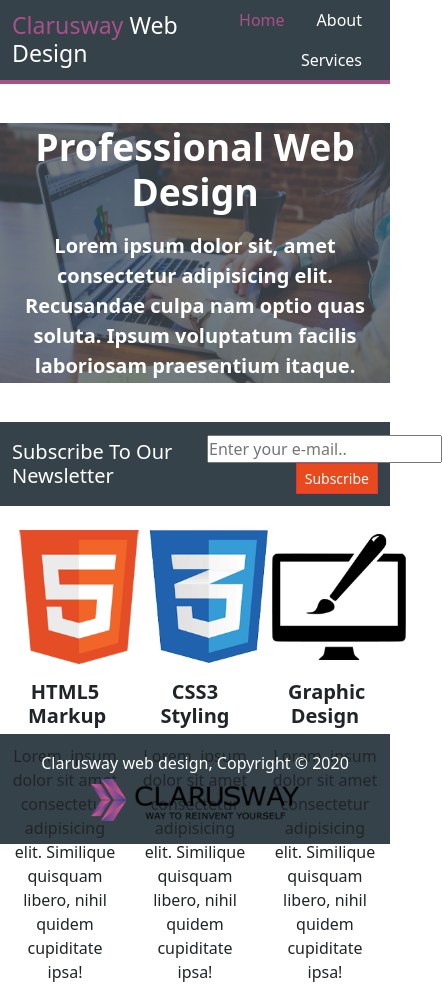
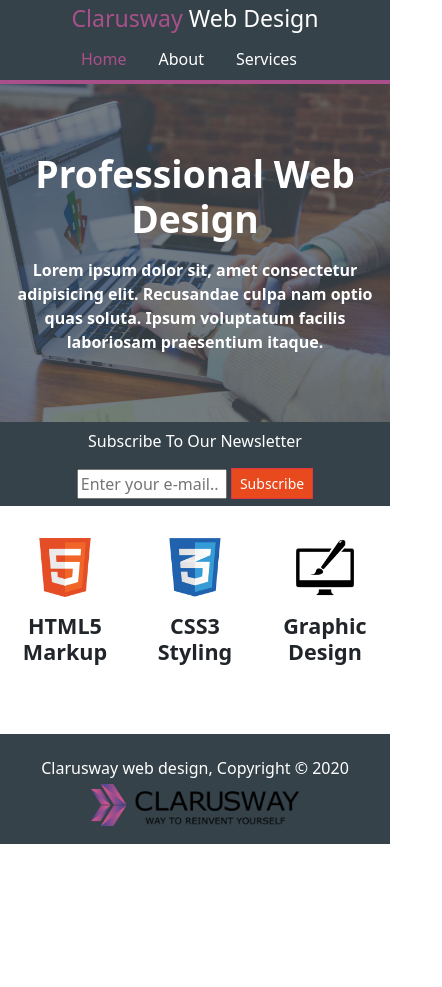
Before and after one commit to asoylu06/006-website-page-design, a plain HTML site: page index.html in a window 390 px wide. Shown: the whole page, 442 px wide, since content can reach past the window. After the commit the page ends 844 px from the top, so only its background shows below. Drawn offline with nearby package versions, Linux system fonts and the light colour scheme.

Commit message:
Some media screen adaptations are applied

```diff
--- a/index.html
+++ b/index.html
@@ -15,12 +15,12 @@
 </head>
 <body>
     <div class="container-fluid h-100">
-        <div class="part1 row row-cols-2 h-10">
-            <div class="h3 my-auto">
-                <span class="text-primary">Clarusway</span>
+        <div class="part1 row row-cols-sm-2 h-10">
+            <div class="fs-3 my-auto text-center text-sm-start">
+                <span>Clarusway</span>
                 Web Design
             </div>
-            <nav class="nav col-6 justify-content-end align-self-center">
+            <nav class="nav justify-content-center justify-content-sm-end align-self-center">
                 <a class="nav-item nav-link active" aria-current="page" href="index.html" style="color: #A9508B !important;">Home</a>
                 <a class="nav-item nav-link" href="about.html">About</a>
                 <a class="nav-item nav-link" href="services.html">Services</a>
@@ -29,37 +29,37 @@
 
         <div class="part2 row h-40 align-content-center text-center text-white">
             <h1 class="display-3 fw-bold my-3">Professional Web Design</h1>
-            <p class="fs-5 fw-bold">Lorem ipsum dolor sit, amet consectetur adipisicing elit. Recusandae culpa nam optio quas soluta. Ipsum voluptatum facilis laboriosam praesentium itaque.</p>
+            <p class="fw-bold">Lorem ipsum dolor sit, amet consectetur adipisicing elit. Recusandae culpa nam optio quas soluta. Ipsum voluptatum facilis laboriosam praesentium itaque.</p>
         </div>
 
-        <div class="part3 row row-cols-2 h-10">
-            <div class="h5 my-auto">Subscribe To Our Newsletter</div>
-            <form action="#" class="my-auto text-end">
-                <input type="text" placeholder="Enter your e-mail.." class="align-middle">
-                <button type="submit" class="btn btn-danger btn-sm" class="align-middle">Subscribe</button>
+        <div class="part3 row row-cols-1 row-cols-sm-2 h-10">
+            <div class="my-auto text-center text-sm-start">Subscribe To Our Newsletter</div>
+            <form action="#" class="my-auto text-center text-sm-end">
+                <input type="text" placeholder="Enter your e-mail.." class="align-middle w-25">
+                <button type="submit" class="btn btn-danger btn-sm w-20 align-self-center">Subscribe</button>
             </form>
         </div>
 
-        <div class="part4 row row-cols-3 h-27 text-center py-4">
-            <div>
+        <div class="part4 row row-cols-3 h-27 text-center">
+            <div class="h-100 py-3 mt-3">
                 <a href="#">
-                    <img src="./img/logo_html.png" alt="html logo" class="h-25">
+                    <img src="./img/logo_html.png" alt="html logo" class="h-30">
                 </a>
-                <h4 class="fs-5 fw-bold m-3">HTML5 Markup</h4>
+                <h4 class="fw-bold my-3">HTML5 Markup</h4>
                 <p>Lorem, ipsum dolor sit amet consectetur adipisicing elit. Similique quisquam libero, nihil quidem cupiditate ipsa!</p>
             </div>
-            <div>
+            <div class="h-100 py-3 mt-3">
                 <a href="#">
-                    <img src="./img/logo_css.png" alt="css logo" class="h-25">
+                    <img src="./img/logo_css.png" alt="css logo" class="h-30">
                 </a>
-                <h4 class="fs-5 fw-bold m-3">CSS3 Styling</h4>
+                <h4 class="fw-bold my-3">CSS3 Styling</h4>
                 <p>Lorem, ipsum dolor sit amet consectetur adipisicing elit. Similique quisquam libero, nihil quidem cupiditate ipsa!</p>
             </div>
-            <div>
+            <div class="h-100 py-3 mt-3">
                 <a href="#">
-                    <img src="./img/logo_brush.png" alt="brush logo" class="h-25">
+                    <img src="./img/logo_brush.png" alt="brush logo" class="h-30">
                 </a>
-                <h4 class="fs-5 fw-bold m-3">Graphic Design</h4>
+                <h4 class="fw-bold my-3">Graphic Design</h4>
                 <p>Lorem, ipsum dolor sit amet consectetur adipisicing elit. Similique quisquam libero, nihil quidem cupiditate ipsa!</p>
             </div>
         </div>
@@ -67,7 +67,7 @@
         <div class="part5 row h-13 text-center align-content-center justify-content-center">
             <p class="m-1">Clarusway web design, Copyright &copy; 2020</p>
             <a href="#" class="w-auto">
-                <img src="./img/clarusway_logo.png" alt="clarusway logo" class="h-80 m-0 p-0">
+                <img src="./img/clarusway_logo.png" alt="clarusway logo" class="w-80 m-0 p-0">
             </a>
         </div>
     </div>
--- a/scss/abstracts/_index.scss
+++ b/scss/abstracts/_index.scss
@@ -1,2 +1,2 @@
-@forward '../abstracts/mixins.scss';
-@forward '../abstracts/variables.scss';
+@forward 'mixins';
+@forward 'variables';
--- a/scss/abstracts/_mixins.scss
+++ b/scss/abstracts/_mixins.scss
@@ -8,10 +8,10 @@ $n: 100;
 }
 
 // Adjust width according to the class name
-$n: 100;
-@while $n > 0 {
-  .w-#{$n} { width: 1% * $n; }
-  $n: $n - 1;
+$k: 100;
+@while $k > 0 {
+  .w-#{$k} { width: 1% * $k; }
+  $k: $k - 1;
 }
 
 // @mixin nav_item_link($n) {
--- a/scss/abstracts/_variables.scss
+++ b/scss/abstracts/_variables.scss
@@ -1,5 +1,6 @@
 $theme_color: #35424A;
 $font_color: #A9508B;
+$about_bp: 816px;
 
 .dark {
     background-color: $theme_color !important;
--- a/scss/components/_button.scss
+++ /dev/null
@@ -1,10 +0,0 @@
-.btn {
-    background-color: #e8491d !important;
-    border-radius: 0 !important;
-    max-width: fit-content;
-    color: #fff;
-    &:hover {
-        background-color: #ee7655 !important;
-        color: #fff;
-    }
-}
--- /dev/null
+++ b/scss/components/_form.scss
@@ -0,0 +1,17 @@
+.part3 {
+    .btn {
+        background-color: #e8491d !important;
+        border-radius: 0 !important;
+        min-width: fit-content;
+        max-width: fit-content;
+        color: #fff;
+        &:hover {
+            background-color: #ee7655 !important;
+            color: #fff;
+        }
+    }
+
+    input {
+        min-width: 150px;
+    }
+}
--- a/scss/components/_navbar.scss
+++ b/scss/components/_navbar.scss
@@ -6,7 +6,7 @@
 }
 
 
-.h3 {
+.part1 > div {
     span {
         color: v.$font_color !important;
     }
--- a/scss/components/_responsive.scss
+++ b/scss/components/_responsive.scss
@@ -0,0 +1,9 @@
+@use '../abstracts' as v;
+
+@media screen and (max-width: 924px) {
+    .part4 {
+        p {
+            display: none;
+        }
+    }
+}
--- /dev/null
+++ b/scss/components/index.scss
@@ -0,0 +1,4 @@
+@forward 'form';
+@forward 'footer';
+@forward 'navbar';
+@forward 'responsive';
--- a/scss/pages/_about.scss
+++ b/scss/pages/_about.scss
@@ -1 +1,13 @@
 @use '../abstracts' as v;
+
+.part1, .part3 {
+    background-color: v.$theme_color !important;
+    color: #fff !important;
+
+}
+
+.part6 {
+    p {
+        text-align: justify;
+    }
+}
--- a/scss/pages/_home.scss
+++ b/scss/pages/_home.scss
@@ -7,7 +7,7 @@
 
 .part2 {
     background: url(../img/showcase.jpg);
-    background-size: 100%;
+    background-size: cover;
     background-repeat: no-repeat;
     background-position: center;
 }
--- a/scss/style.scss
+++ b/scss/style.scss
@@ -24,20 +24,12 @@
 // @use './components/navbar';
 // @use './components/responsive';
 
-
-@use './pages/home';
+@use './components';
 
 @use './pages/home';
 @use './pages/about';
 @use './pages/services';
 
-
-* {
-    margin: 0;
-    padding: 0;
-    box-sizing: border-box;
-}
-
 body {
     height: 100vh;
 }
```
Also changed, not shown: about.html (+13 -13 lines), services.html (+12 -12 lines), css/style.css, scss/components/_input.scss (deleted), 1 other file.
